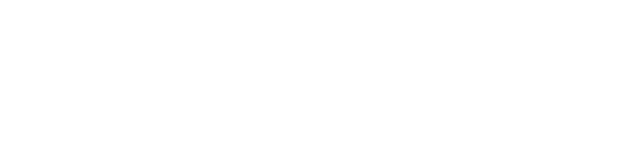
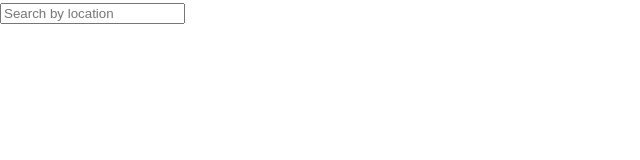
Before and after one commit to indra120/weather-app, a plain HTML site: page index.html in a window 1280 px wide. Shown: the whole page, without its empty margins (0-640 px from the left). Drawn offline with Linux system fonts and the light colour scheme.

Commit message:
Define app structure

```diff
--- a/index.html
+++ b/index.html
@@ -9,6 +9,11 @@
   <script src="script.js" defer></script>
 </head>
 
-<body></body>
+<body>
+  <form id="form">
+    <input type="text" id="search" placeholder="Search by location" autocomplete="off" />
+  </form>
+  <main id="main"></main>
+</body>
 
 </html>
```
